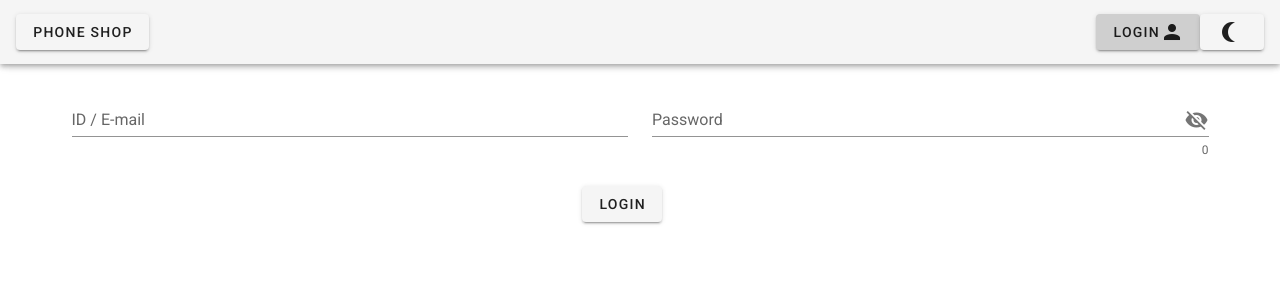
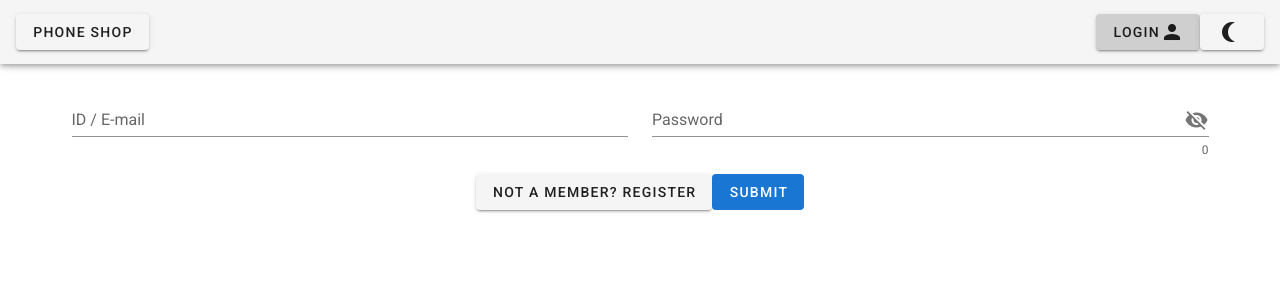
Before and after one commit to Ygghlu/PhoneshopSytem, a Nuxt app: page /login in a window 1280 px wide. Shown: the top 300 px of the page. Built offline with nearby package versions, Linux system fonts and the light colour scheme.

Commit message:
Repaired system fix bug 9.0

```diff
--- a/pages/login.vue
+++ b/pages/login.vue
@@ -28,32 +28,65 @@
             />
           </div>
         </div>
-      </v-form>
-      <v-btn v-if="userIs" @click="checkUser()" :to="{name:'user-id'}" >
-        login
-      </v-btn>
-      <v-col>
-        <v-btn v-if="!userIs" @click="checkUser(),show=!show">
-          login
-        </v-btn>
-        <v-tooltip
-          v-model="show"
-          top
+        <!--         {{ userIs }}
+        {{ id }}
+        {{ password }} -->
+        <v-dialog
+          v-model="dialog"
+          persistent
+          max-width="290"
         >
           <template v-slot:activator="{ on, attrs }">
             <v-btn
-              icon
+              depressed
+              color="primary"
+              :loading="loading3"
+              :disabled="loading3"
               v-bind="attrs"
+              @click="checkUser()"
               v-on="on"
             >
-              <v-icon color="grey lighten-1" hidden>
-                mdi-cart
-              </v-icon>
+              Submit
+            </v-btn>
+            <v-btn to="/Register">
+              Not a Member? Register
             </v-btn>
           </template>
-          <span>{{ error }}</span>
-        </v-tooltip>
-      </v-col>
+          <v-card v-if="userIs">
+            <v-card-title class="headline">
+              Login Success
+            </v-card-title>
+            <v-card-text>Welcome!</v-card-text>
+            <v-card-actions>
+              <v-spacer />
+              <v-btn
+                color="red darken-1"
+                text
+                :to="{ name: 'user-id', params: { id: usernow }}"
+                @click="dialog = false,isLogin()"
+              >
+                Close
+              </v-btn>
+            </v-card-actions>
+          </v-card>
+          <v-card v-else>
+            <v-card-title class="headline">
+              Wrong Username or password
+            </v-card-title>
+            <v-card-text>Please Re-login</v-card-text>
+            <v-card-actions>
+              <v-spacer />
+              <v-btn
+                color="red darken-1"
+                text
+                @click="dialog = false"
+              >
+                Close
+              </v-btn>
+            </v-card-actions>
+          </v-card>
+        </v-dialog>
+      </v-form>
     </div>
   </v-flex>
 </template>
@@ -66,6 +99,7 @@ export default {
     id: '',
     password: '',
     dialog: false,
+    loading3: false,
     emailRules: [
       v => !!v || 'E-mail is required',
       v => /.+@.+\..+/.test(v) || 'E-mail must be valid'
@@ -76,41 +110,36 @@ export default {
       min: v => v.length >= 8 || 'Min 8 characters'
     },
     userIs: false, // ไม่เจอข้อมูล
+    valid: true,
     mem: null,
     usernow: [],
-    employ: null,
-    error: null,
-    show: false
+    employ: null
   }),
-  mounted () {
+  created () {
     this.mem = this.$store.state.memArray
     this.employ = this.$store.state.emArray
   },
   methods: {
+    validate () {
+      this.$refs.form.validate()
+    },
+    isLogin () {
+      this.$store.commit('login', this.usernow)
+    },
     checkUser () {
       for (const user in this.mem) {
         if (this.mem[user].email === this.id) {
           this.usernow = this.mem[user]
-          this.$store.commit('login', this.usernow)
           this.userIs = true
         }
       }
       for (const user in this.employ) {
         if (this.employ[user].email === this.id) {
           this.usernow = this.employ[user]
-          this.$store.commit('login', this.usernow)
           this.userIs = true
         }
       }
-      firebase.auth().signInWithEmailAndPassword(this.id, this.password).then(this.userIs = true).catch((error) => {
-        // Handle Errors here.
-        const errorCode = error.code
-        const errorMessage = error.message
-        this.userIs = false
-        this.error = errorCode + errorMessage
-        console.log(errorCode, errorMessage)
-        // ...
-      })
+      firebase.auth().signInWithEmailAndPassword(this.id, this.password)
     }
   }
 }
```
